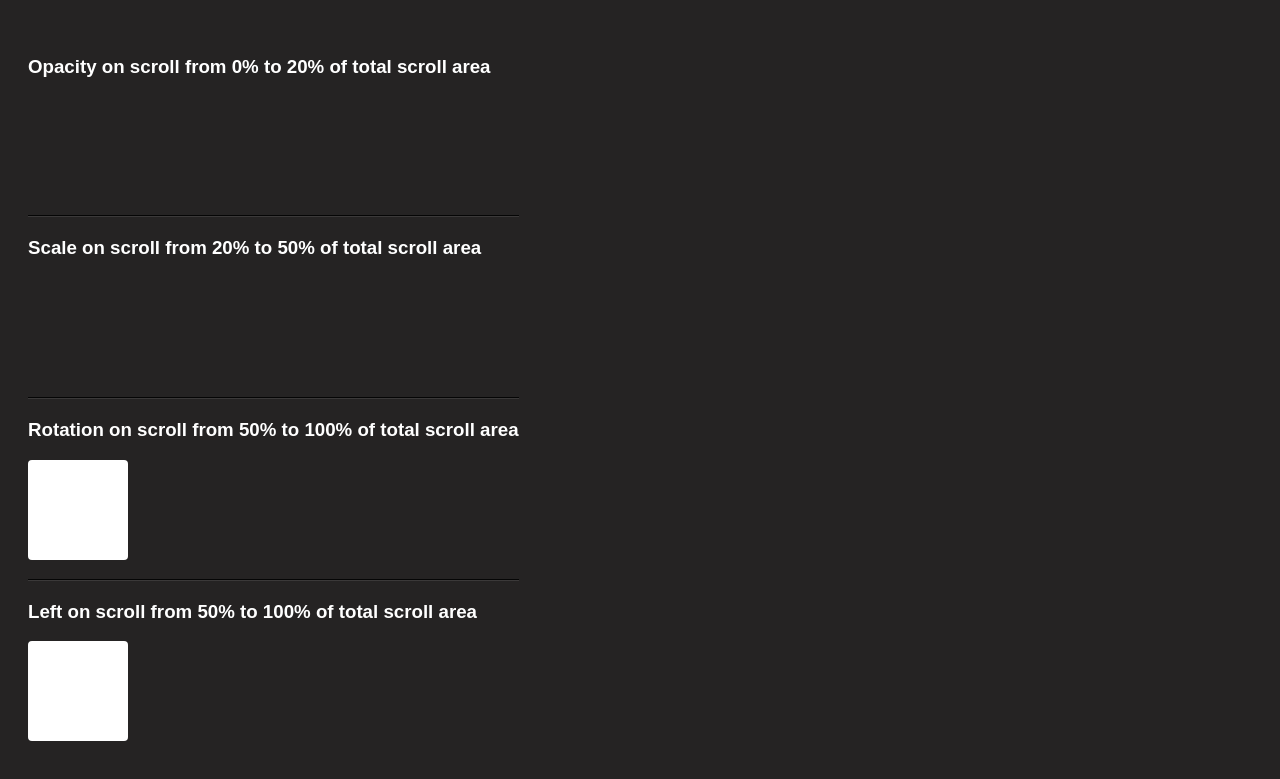
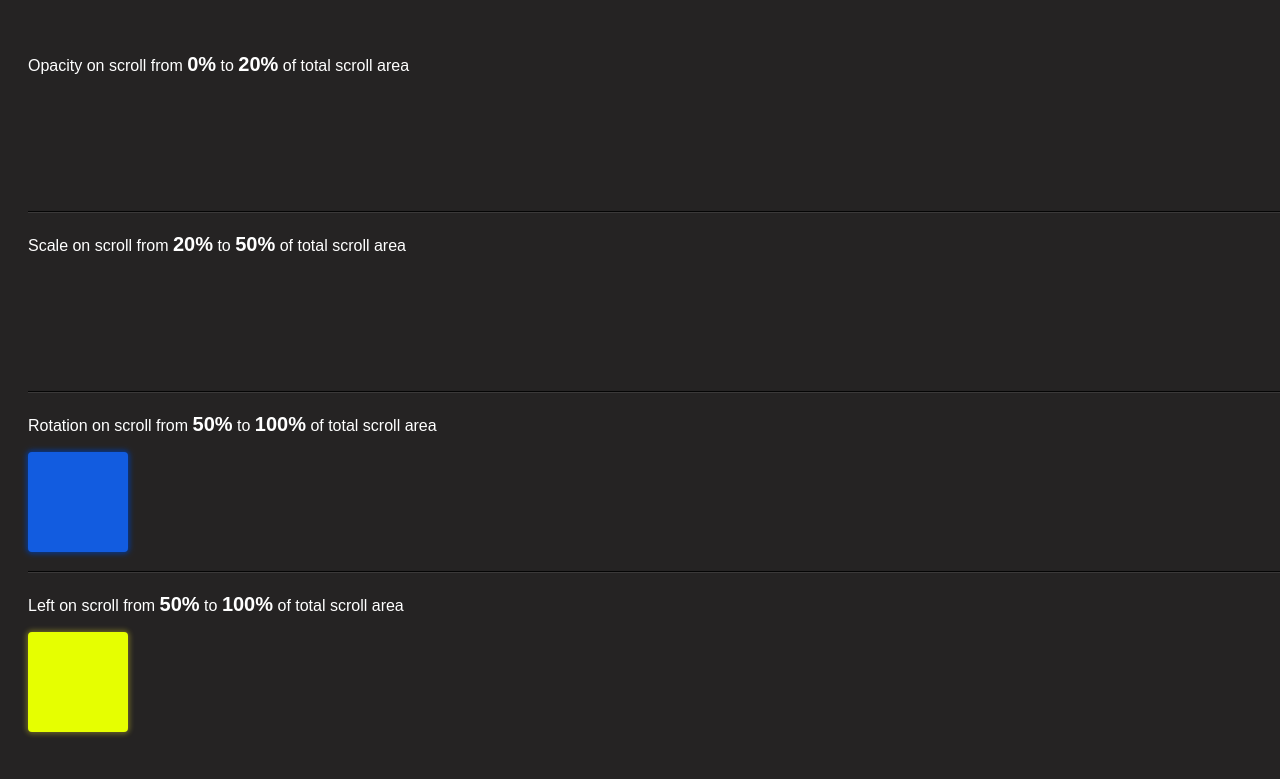
Before and after one commit to iondrimba/ScrollMe, a website: page index.html in a window 1280 px wide. Shown: the part 89-868 px from the top of the page. Drawn offline with nearby package versions, Linux system fonts and the light colour scheme; files that its build step writes are made by us from their sources.

Commit message:
Reafctoring

```diff
--- a/demo.js
+++ b/demo.js
@@ -2,9 +2,13 @@ function Demo() {
 
     var scrollY = 0;
 
+
     //INITIATE SCROLLME LIB
-    this.scrollMe = new ScrollMe();
-    this.scrollMe.init($('body'), $(window));
+    var scrollMe = new ScrollMe();
+    var totalScrollAreaHeight = $('body').height();
+    var clientHeight = $(window).innerHeight();
+
+    scrollMe.init(totalScrollAreaHeight, clientHeight);
 
     //LISTENS TO SCROLL EVENT
     $(window).scroll(function() {
@@ -16,61 +20,48 @@ function Demo() {
 
     //OPACITY
     //SETUP OPACITY ANIMATION FROM 0% TO 20% OF TOTAL SCROLLING AREA
-    this.scrollMe.addAnimation({
+    scrollMe.addAnimation({
         init: 0, //PERCENT
         end: 20, //PERCENT
-        callBackProperty: function(data, value) {
-            var obj = {};
-            obj.opacity = value;
-            TweenLite.to($('.box-opacity'), .3, obj);
-
-        }.bind(this),
+        onUpdate: function(data, value) {
+            TweenLite.to($('.box-opacity'), .3, { opacity: value });
+        },
         propStart: 0,
         propEnd: 1
     });
 
     //SCALE
     //SETUP SCALE ANIMATION FROM 20% TO 50% OF TOTAL SCROLLING AREA
-    this.scrollMe.addAnimation({
+    scrollMe.addAnimation({
         init: 20, //PERCENT
         end: 50, //PERCENT
-        callBackProperty: function(data, value) {
-            var obj = {};
-            obj.scale = value;
-            TweenLite.to($('.box-scale'), .3, obj);
-
-        }.bind(this),
+        onUpdate: function(data, value) {
+            TweenLite.to($('.box-scale'), .3, { scale: value });
+        },
         propStart: 0,
         propEnd: 1
     });
 
     //ROTATION
     //SETUP ROTATION ANIMATION FROM 50% TO 100% OF TOTAL SCROLLING AREA
-    this.scrollMe.addAnimation({
+    scrollMe.addAnimation({
         init: 50, //PERCENT
         end: 100, //PERCENT
-        callBackProperty: function(data, value) {
-            var obj = {};
-            obj.rotation = value;
-            TweenLite.to($('.box-rotation'), .3, obj);
-
-        }.bind(this),
+        onUpdate: function(data, value) {
+            TweenLite.to($('.box-rotation'), .3, { rotation: value });
+        },
         propStart: 0,
         propEnd: 360
     });
 
     //LEFT (depends on postion:relative|absolute)
     //SETUP LEFT ANIMATION FROM 50% TO 100% OF TOTAL SCROLLING AREA
-    this.scrollMe.addAnimation({
+    scrollMe.addAnimation({
         init: 50, //PERCENT
         end: 100, //PERCENT
-        callBackProperty: function(data, value) {
-            var obj = {};
-            obj.x = value;
-            //obj.force3d = true;
-            TweenLite.to($('.box-left'), .3, obj);
-
-        }.bind(this),
+        onUpdate: function(data, value) {
+            TweenLite.to($('.box-left'), .3, { x: value });
+        },
         propStart: 0,
         propEnd: 550
     });
@@ -79,12 +70,12 @@ function Demo() {
     function renderLoop() {
 
         //SENDS CURRENT SCROLLY POSITION TO SCROLLME
-        this.scrollMe.render(scrollY);
+        scrollMe.render(scrollY);
 
-        requestAnimationFrame(renderLoop.bind(this));
+        requestAnimationFrame(renderLoop);
     };
 
-    requestAnimationFrame(renderLoop.bind(this));
+    requestAnimationFrame(renderLoop);
 
 };
 window.demo = new Demo();
--- a/gulpfile.js
+++ b/gulpfile.js
@@ -25,7 +25,7 @@ gulp.task('browser-sync', require('./tasks/browser-sync.js'));
 gulp.task('coveralls', require('./tasks/coveralls.js'));
 
 // Default Task
-gulp.task('default', ['lint', 'browser-sync', 'copy', 'watch']);
+gulp.task('default', ['lint', 'copy', 'browser-sync','watch']);
 
 // Publish Task
 gulp.task('deploy', ['lint', 'coveralls', 'uglify', 'optimize']);
--- a/index.html
+++ b/index.html
@@ -15,6 +15,11 @@
 
         .scrollme-demo {
             position: fixed;
+            width: 100%;
+        }
+
+        strong {
+            font-size: 15pt;
         }
 
         .box-left {
@@ -27,6 +32,39 @@
             display: block;
             border-radius: 4px;
             background-color: #fff;
+            -webkit-box-shadow: 0px 0px 5px 2px rgba(0, 0, 0, 0.75);
+            -moz-box-shadow: 0px 0px 5px 2px rgba(0, 0, 0, 0.75);
+            box-shadow: 0px 0px 5px 2px rgba(0, 0, 0, 0.75);
+        }
+
+        .box-opacity {
+            opacity: 0;
+            background-color: orangered;
+            -webkit-box-shadow: 0px 0px 5px 2px rgba(199, 44, 44, 0.75);
+            -moz-box-shadow: 0px 0px 5px 2px rgba(199, 44, 44, 0.75);
+            box-shadow: 0px 0px 5px 2px rgba(199, 44, 44, 0.75);
+        }
+
+        .box-scale {
+            transform: scale(0);
+            background-color: #35FD58;
+            -webkit-box-shadow: 0px 0px 5px 2px rgba(57, 156, 6, 0.75);
+            -moz-box-shadow: 0px 0px 5px 2px rgba(57, 156, 6, 0.75);
+            box-shadow: 0px 0px 5px 2px rgba(57, 156, 6, 0.75);
+        }
+
+        .box-rotation {
+            background-color: #125CE0;
+            -webkit-box-shadow: 0px 0px 5px 2px rgb(9, 54, 134);
+            -moz-box-shadow: 0px 0px 5px 2px rgb(9, 54, 134);
+            box-shadow: 0px 0px 5px 2px rgb(9, 54, 134);
+        }
+
+        .box-left {
+            background-color: #E6FF00;
+            -webkit-box-shadow: 0px 0px 5px 2px rgba(255, 239, 48, 0.3);
+            -moz-box-shadow: 0px 0px 5px 2px rgba(255, 239, 48, 0.3);
+            box-shadow: 0px 0px 5px 2px rgba(255, 239, 48, 0.3);
         }
 
         .button {
@@ -74,16 +112,16 @@
     <div class="scrollme-demo">
         <h1>ScrollMe Demo</h1>
         <br>
-        <h3>Opacity on scroll from 0% to 20% of total scroll area</h3>
+        <p>Opacity on scroll from <strong>0%</strong> to <strong>20%</strong> of total scroll area</p>
         <div class="box box-opacity"></div>
         <hr class="divider">
-        <h3>Scale on scroll from 20% to 50% of total scroll area</h3>
+        <p>Scale on scroll from <strong>20%</strong> to <strong>50%</strong> of total scroll area</p>
         <div class="box box-scale"></div>
         <hr class="divider">
-        <h3>Rotation on scroll from 50% to 100% of total scroll area</h3>
+        <p>Rotation on scroll from <strong>50%</strong> to <strong>100%</strong> of total scroll area</p>
         <div class="box box-rotation"></div>
         <hr class="divider">
-        <h3>Left on scroll from 50% to 100% of total scroll area</h3>
+        <p>Left on scroll from <strong>50%</strong> to <strong>100%</strong> of total scroll area</p>
         <div class="box box-left"></div>
     </div>
     <script src="dist/scrollme.js"></script>
--- a/package.json
+++ b/package.json
@@ -6,12 +6,12 @@
   "keywords": [
     "Scroll",
     "Animation",
-    "Browserify",
+    "CSS",
     "Gulp"
   ],
   "repository": {
     "type": "git",
-    "url": "git+https://github.com/iondrimba/ScrollMe.git"
+    "url": "git+https://github.com/iondrimba/scrollme.git"
   },
   "scripts": {
     "test": "karma start"
--- a/src/js/scrollme.js
+++ b/src/js/scrollme.js
@@ -11,31 +11,25 @@
         // Global Variables
         root.ScrollMe = factory();
     }
-}(this, function() {
+} (this, function() {
     'use strict';
 
     function ScrollMe() {
         this.totalHeight = 0;
         this.clientHeight = 0;
         this.scrollArea = 0;
-        this.container = {};
         this.currentScrollPosition = 0;
         this.percentScrolled = 0;
         this.animations = [];
-
-        this.init = function(target, targetContainer) {
-            this.totalHeight = target.height();
-            this.container = targetContainer;
-            this.clientHeight = this.container.innerHeight();
+        this.init = function(totalScrollAreaHeight, clientHeight) {
+            this.totalHeight = totalScrollAreaHeight;
+            this.clientHeight = clientHeight;
             this.scrollArea = this.totalHeight - this.clientHeight;
-            console.log('SCROLL INIT', this);
-
         };
     };
 
     ScrollMe.prototype.addAnimation = function(options) {
         options.notNumber = isNaN(options.propStart);
-
         options.total = options.end - options.init;
 
         if (options.notNumber) {
@@ -81,24 +75,8 @@
                 item.endX = item.propStart;
             }
 
-            //UPDATES PROPERTY CONTANTLY
-            if (item.callBackProperty) {
-                item.callBackProperty(this, item.endX);
-            }
-
-            if (this.percentScrolled >= percentInit && this.percentScrolled < percentEnd) {
-
-                //UPDATES PROPERTY INSIDE RANGE
-                if (item.callBackInsideRange) {
-                    item.callBackInsideRange(this, item.endX);
-                }
-
-            } else if (this.percentScrolled >= percentEnd) {
-
-                //UPDATES PROPERTY AFTER RANGE
-                if (item.callBackLoop) {
-                    item.callBackLoop(this, item.endX);
-                }
+            if (item.onUpdate) {
+                item.onUpdate(this, item.endX);
             }
 
         }.bind(this));
--- a/tasks/browser-sync.js
+++ b/tasks/browser-sync.js
@@ -7,6 +7,6 @@ module.exports = function() {
     });
 
     gulp.watch("./index.html").on('change', browserSync.reload);
-    gulp.watch("./*.js").on('change', browserSync.reload);
-    gulp.watch("./dist/js/*.js").on('change', browserSync.reload);
+    gulp.watch("./demo.js").on('change', browserSync.reload);
+    gulp.watch("./dist/*.js").on('change', browserSync.reload);
 };
--- a/tasks/watch.js
+++ b/tasks/watch.js
@@ -2,5 +2,5 @@ var gulp = require('gulp');
 var watch = require('gulp-watch');
 
 module.exports = function() {
-    gulp.watch('./src/js/*.js', ['lint',  'copy'])
+    gulp.watch('./src/js/scrollme.js', ['lint',  'copy'])
 };
```
Also changed, not shown: README.md, dist/scrollme.js. Lines whose indentation alone changed are shown as unchanged.
